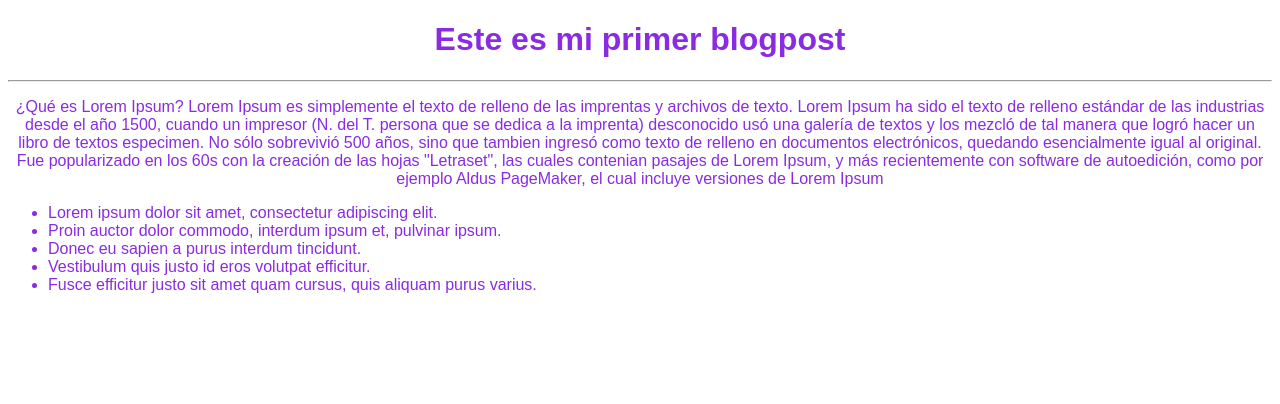
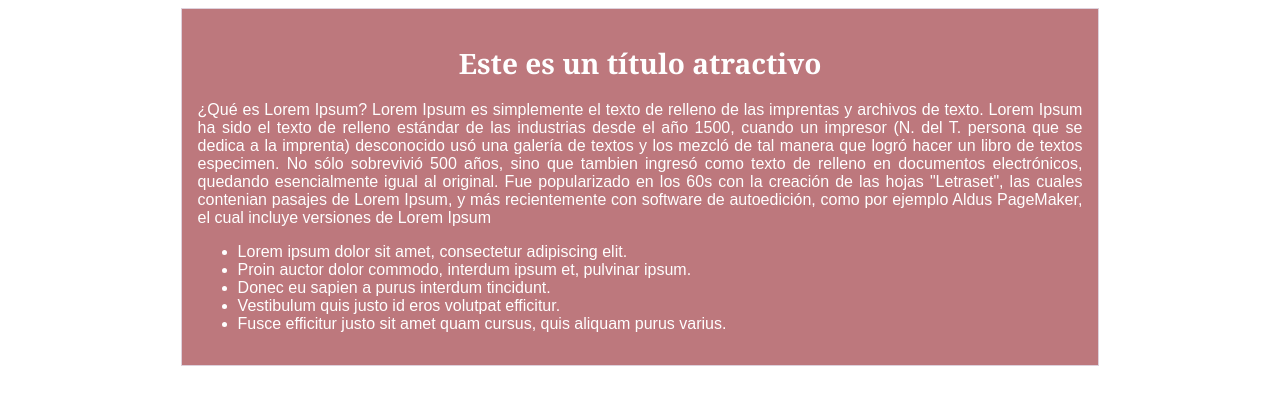
Before and after one commit to AlejoCJaimes/BlogPost, a plain HTML site: page index.html in a window 1280 px wide. Drawn offline with Linux system fonts and the light colour scheme.

Commit message:
Creacion del cuerpo del blogpost

```diff
--- a/css/style.css
+++ b/css/style.css
@@ -1,7 +1,26 @@
 body
 {
-color: blueviolet;
-text-align: center;
+color: #FFFFFF;
+text-align: justify;
 font-family: "Arial";
+font-size: 16px;
 
 }
+#container
+{
+    width: 70%;
+    height: auto;
+    background-color: #bd787d;
+    margin-right: auto;
+    margin-left: auto;
+    border: 1px solid #ded1dc;
+    padding: 1em;
+}
+
+#container h1
+{
+    font-family: "Cambria";
+    font-size: 28px;
+    color: #FFFFFF;
+    text-align: center;
+}
--- a/index.html
+++ b/index.html
@@ -10,8 +10,11 @@
 </head>
 
 <body>
-    <h1>Este es mi primer blogpost</h1>
-    <hr>
+    <div id="container">
+        <div id="post">
+            <h1> Este es un título atractivo</h1>
+
+
             <p>¿Qué es Lorem Ipsum?
 
                 Lorem Ipsum es simplemente el texto de relleno de las imprentas y archivos de texto.
@@ -29,6 +32,9 @@
                 <li>Vestibulum quis justo id eros volutpat efficitur.</li>
                 <li>Fusce efficitur justo sit amet quam cursus, quis aliquam purus varius.</li>
             </ul>
+        </div>
+    </div>
+
 </body>
 
 </html>
```
Lines whose indentation alone changed are shown as unchanged.
